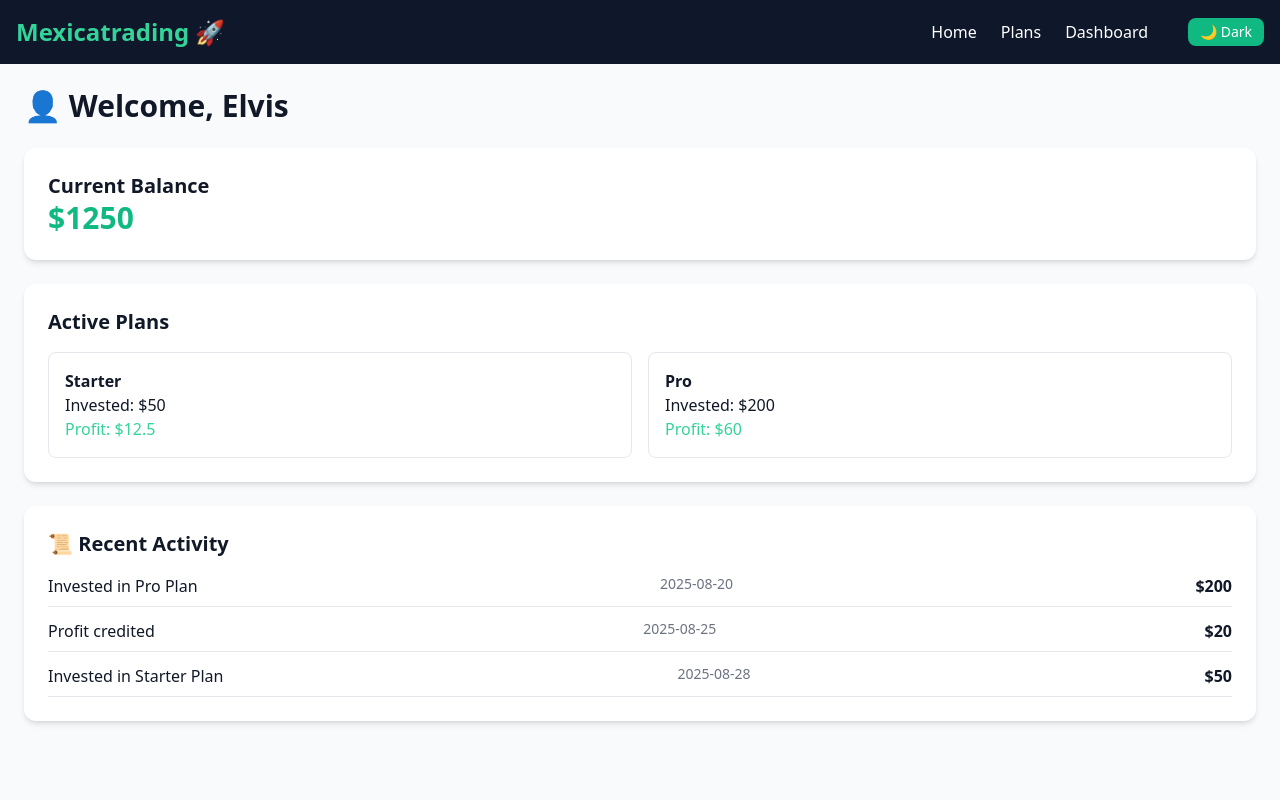
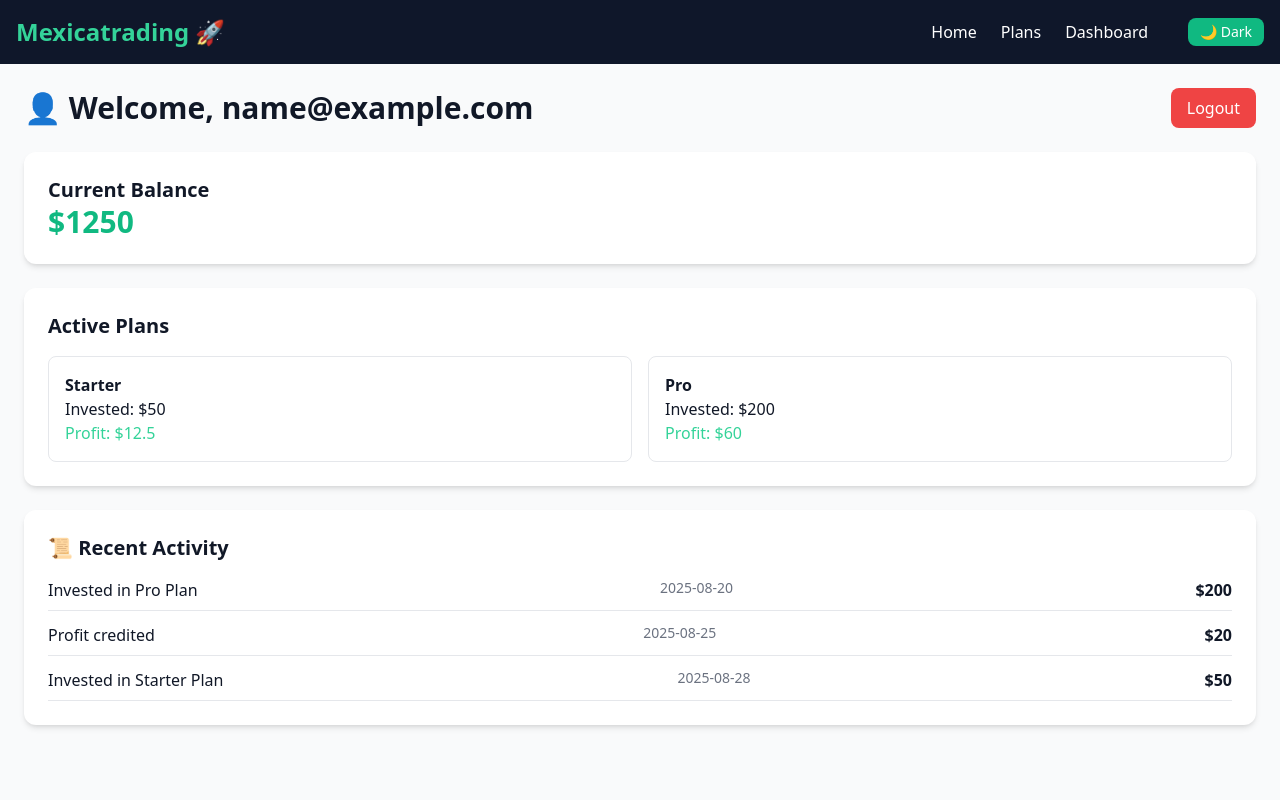
Before and after one commit to cchidiebere64-dot/Mexicatrading, a React (Vite) app: page /dashboard in a window 1280 px wide. Shown: the top 800 px of the page. Built offline with nearby package versions, Linux system fonts and the light colour scheme; sample sign-in values are in the browser's storage.

Commit message:
Update Dashboard.jsx

```diff
--- a/src/pages/Dashboard.jsx
+++ b/src/pages/Dashboard.jsx
@@ -1,39 +1,59 @@
+import { useEffect, useState } from "react";
+import { useNavigate } from "react-router-dom";
+
 export default function Dashboard() {
-  const user = {
-    name: "Elvis",
-    balance: 1250,
-    plans: [
-      { name: "Starter", invested: 50, profit: 12.5 },
-      { name: "Pro", invested: 200, profit: 60 },
-    ],
-    history: [
-      { id: 1, action: "Invested in Pro Plan", amount: "$200", date: "2025-08-20" },
-      { id: 2, action: "Profit credited", amount: "$20", date: "2025-08-25" },
-      { id: 3, action: "Invested in Starter Plan", amount: "$50", date: "2025-08-28" },
-    ],
+  const navigate = useNavigate();
+  const [user, setUser] = useState(null);
+
+  // ✅ Check login session
+  useEffect(() => {
+    const sessionUser = sessionStorage.getItem("user");
+    if (!sessionUser) {
+      navigate("/login"); // redirect if not logged in
+    } else {
+      setUser(JSON.parse(sessionUser));
+    }
+  }, [navigate]);
+
+  const handleLogout = () => {
+    sessionStorage.removeItem("user");
+    navigate("/login");
   };
+
+  if (!user) return null; // wait until user is loaded
 
   return (
     <div className="p-6 min-h-screen bg-gray-50 dark:bg-gray-900 text-gray-900 dark:text-white">
-      <h2 className="text-3xl font-bold mb-6">👤 Welcome, {user.name}</h2>
+      <div className="flex justify-between items-center mb-6">
+        <h2 className="text-3xl font-bold">👤 Welcome, {user.email}</h2>
+        <button
+          onClick={handleLogout}
+          className="bg-red-500 text-white px-4 py-2 rounded-lg hover:bg-red-600 transition"
+        >
+          Logout
+        </button>
+      </div>
 
       {/* Balance */}
       <div className="bg-white dark:bg-gray-800 p-6 rounded-xl shadow-md mb-6">
         <h3 className="text-xl font-semibold">Current Balance</h3>
-        <p className="text-3xl font-bold text-emerald-500">${user.balance}</p>
+        <p className="text-3xl font-bold text-emerald-500">$1250</p>
       </div>
 
       {/* Active Plans */}
       <div className="bg-white dark:bg-gray-800 p-6 rounded-xl shadow-md mb-6">
         <h3 className="text-xl font-semibold mb-4">Active Plans</h3>
         <div className="grid grid-cols-1 md:grid-cols-2 gap-4">
-          {user.plans.map((plan, idx) => (
-            <div key={idx} className="border dark:border-gray-700 p-4 rounded-lg">
-              <h4 className="font-bold">{plan.name}</h4>
-              <p>Invested: ${plan.invested}</p>
-              <p className="text-emerald-400">Profit: ${plan.profit}</p>
-            </div>
-          ))}
+          <div className="border dark:border-gray-700 p-4 rounded-lg">
+            <h4 className="font-bold">Starter</h4>
+            <p>Invested: $50</p>
+            <p className="text-emerald-400">Profit: $12.5</p>
+          </div>
+          <div className="border dark:border-gray-700 p-4 rounded-lg">
+            <h4 className="font-bold">Pro</h4>
+            <p>Invested: $200</p>
+            <p className="text-emerald-400">Profit: $60</p>
+          </div>
         </div>
       </div>
 
@@ -41,13 +61,21 @@ export default function Dashboard() {
       <div className="bg-white dark:bg-gray-800 p-6 rounded-xl shadow-md">
         <h3 className="text-xl font-semibold mb-4">📜 Recent Activity</h3>
         <ul className="space-y-3">
-          {user.history.map((item) => (
-            <li key={item.id} className="flex justify-between border-b dark:border-gray-700 pb-2">
-              <span>{item.action}</span>
-              <span className="text-sm text-gray-500 dark:text-gray-400">{item.date}</span>
-              <span className="font-semibold">{item.amount}</span>
-            </li>
-          ))}
+          <li className="flex justify-between border-b dark:border-gray-700 pb-2">
+            <span>Invested in Pro Plan</span>
+            <span className="text-sm text-gray-500 dark:text-gray-400">2025-08-20</span>
+            <span className="font-semibold">$200</span>
+          </li>
+          <li className="flex justify-between border-b dark:border-gray-700 pb-2">
+            <span>Profit credited</span>
+            <span className="text-sm text-gray-500 dark:text-gray-400">2025-08-25</span>
+            <span className="font-semibold">$20</span>
+          </li>
+          <li className="flex justify-between border-b dark:border-gray-700 pb-2">
+            <span>Invested in Starter Plan</span>
+            <span className="text-sm text-gray-500 dark:text-gray-400">2025-08-28</span>
+            <span className="font-semibold">$50</span>
+          </li>
         </ul>
       </div>
     </div>
```
